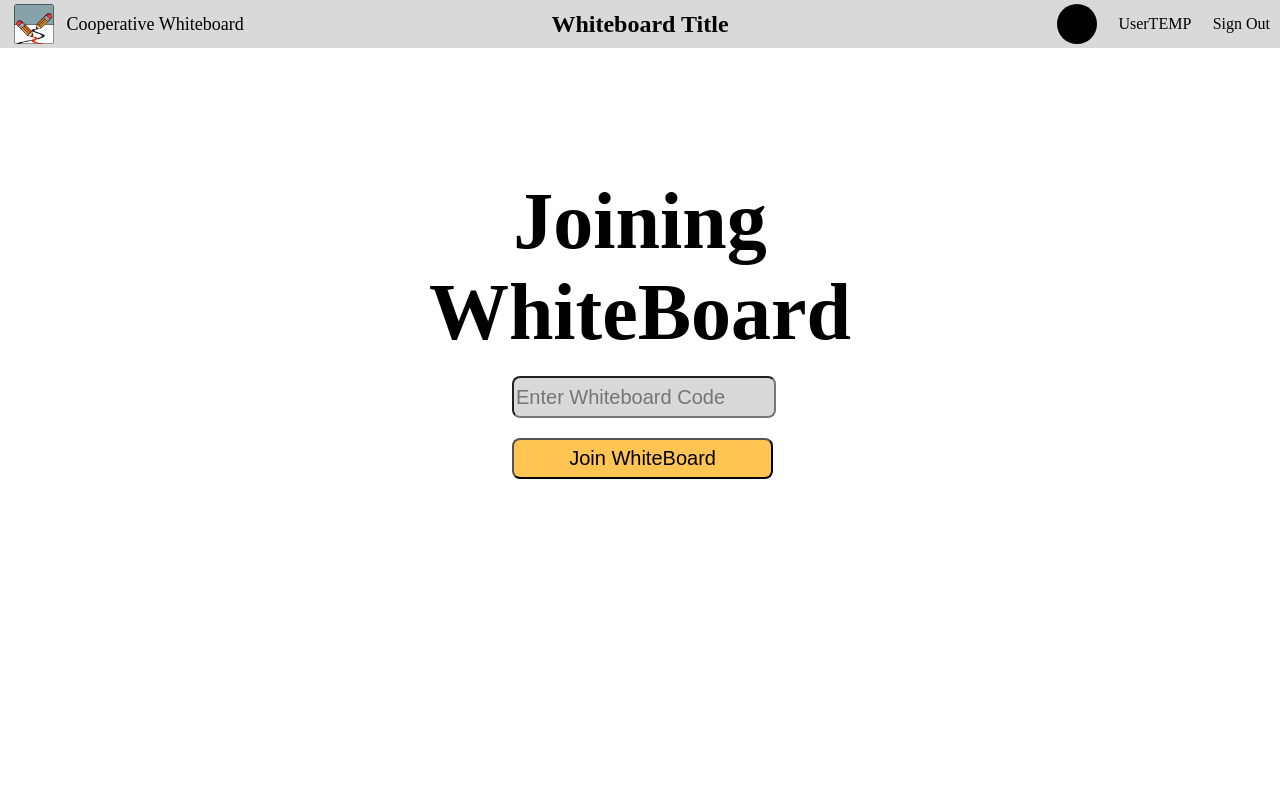
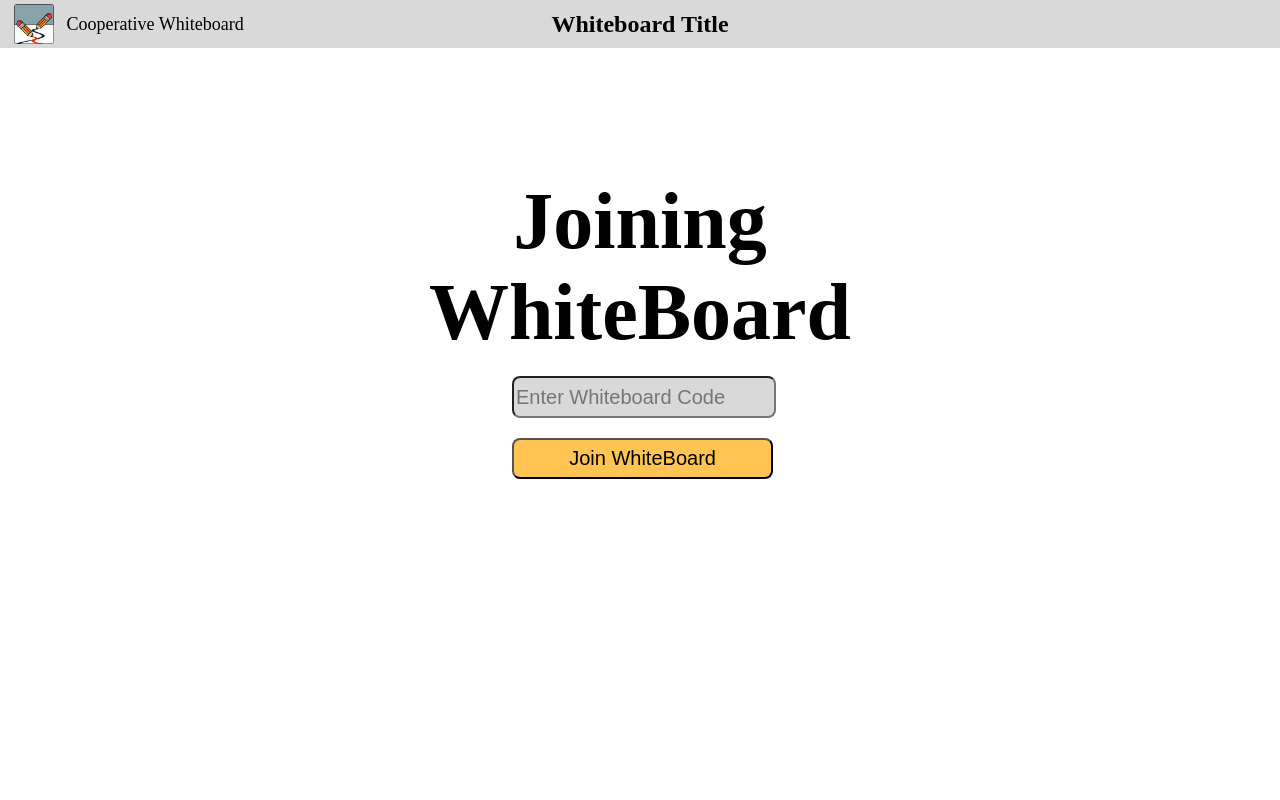
Before and after one commit to VirtuousCrane/WhiteboardNyan, a Django app: page / in a window 1280 px wide. Run offline with Django 4.2, Linux system fonts and the light colour scheme.

Commit message:
remove: account picture and sign out

```diff
--- a/WhiteboardNyan_BE/templates/WhiteboardNyan_App/splash.html
+++ b/WhiteboardNyan_BE/templates/WhiteboardNyan_App/splash.html
@@ -18,13 +18,13 @@
 	      <div class="app-title">Cooperative Whiteboard</div>
 	    </div>
 	    <div class="whiteboard-name">Whiteboard Title</div>
-	    <div class="user">
+	    <!-- <div class="user">
 	      <div class="user-icon">
-	        <!-- <img/> -->
+	        <img/>
 	      </div>
 	      <div class="user-name">UserTEMP</div>
 	      <div class="sign-out">Sign Out</div>
-	    </div>
+	    </div> -->
 	  </div>
 	  <div class="center-page">
 	    <div class="title">
@@ -75,7 +75,7 @@
     width: 100%;
     display: flex;
     align-items: center;
-    justify-content: space-evenly;
+    /* justify-content: space-evenly; */
   }
 
   .icon-name {
@@ -84,7 +84,7 @@
     display: flex;
   }
   .icon {
-    height: 40px;
+    /* height: 40px; */
     width: 40px;
     border-radius: 4px;
     margin: 4px;
@@ -99,6 +99,7 @@
     font-size: large;
   }
   .whiteboard-name {
+    position: absolute;
     color: black;
     font-size: x-large;
     font-weight: bold;
@@ -107,10 +108,10 @@
     justify-content: center;
 
     height: 100%;
-    width: 33.333%;
+    width: 100%;
   }
 
-  .user {
+  /* .user {
     height: 100%;
     width: 33.333%;
     display: flex;
@@ -131,7 +132,7 @@
   .sign-out {
     color: black;
     padding-right: 10px;
-  }
+  } */
   .center-page{
     height: 94%;
     width: 100%;
```
Also changed, not shown: WhiteBoardNyan~FE/src/App.svelte (+7 -7 lines).
